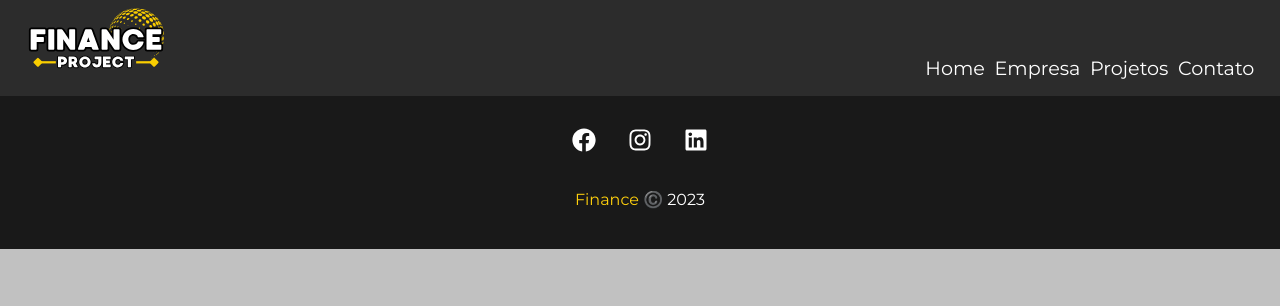
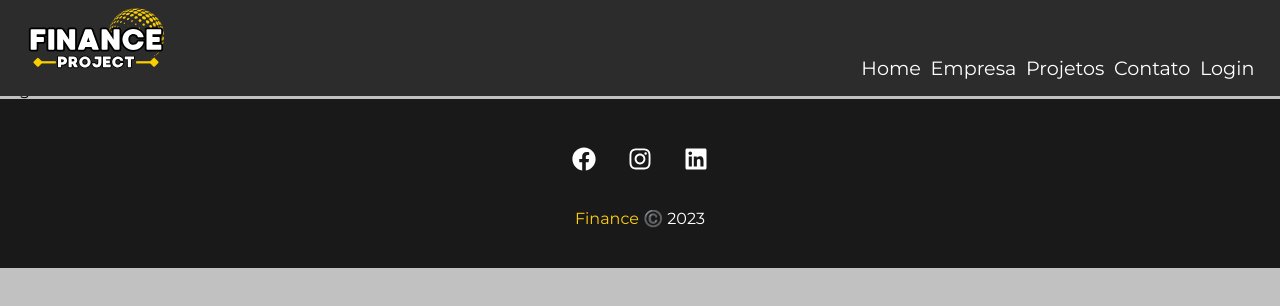
Before and after one commit to GSBarros17/pagina-react, a React (Create React App) app: page /Login in a window 1280 px wide. Shown: the top 306 px of the page. Built offline with nearby package versions, Linux system fonts and the light colour scheme; the HTML template or start-up script is replaced by a standard one.

Commit message:
add a rota da pg login

```diff
--- a/src/App.jsx
+++ b/src/App.jsx
@@ -1,5 +1,6 @@
 import { BrowserRouter , Routes, Route} from "react-router-dom";
 import Home from "./components/pages/Home/Home"
+import Login from "./components/pages/Login/Login"
 import Company from "./components/pages/Company/Company"
 import Contact from "./components/pages/Contact/Contact"
 import Project from "./components/pages/Project/Project"
@@ -19,6 +20,7 @@ function App() {
             <Route path= "/" element={<Home/>}/>
             <Route path= "/Company" element={<Company/>}/>
             <Route path= "/Contact" element={<Contact/>}/>
+            <Route path= "/Login" element={<Login/>}/>
             <Route path= "/Projects" element={<Projects/>}/>
             <Route path= "/Project/:id" element={<Project/>}/>
             <Route path= "/NewProjects" element={<NewProjects/>}/>
--- a/src/components/layout/Nav.jsx
+++ b/src/components/layout/Nav.jsx
@@ -56,6 +56,9 @@ export default function Nav(){
                     <li onClick={handleLinkClick}>
                         <Link to="/Contact">Contato</Link>
                     </li>
+                    <li onClick={handleLinkClick}>
+                        <Link to="/Login">Login</Link>
+                    </li>
                 </ul>
             </nav>
         </div>
--- a/src/components/pages/Login/Login.jsx
+++ b/src/components/pages/Login/Login.jsx
@@ -2,7 +2,7 @@ import styles from "./Login.module.css"
 
 export default function Login(){
     return(
-        <div>
+        <div className={styles.loginContainer}>
             Login
         </div>
     )
```
Also changed, not shown: src/components/pages/Login/Login.module.css (added), src/components/pages/Login/Login.modules.css (deleted).
